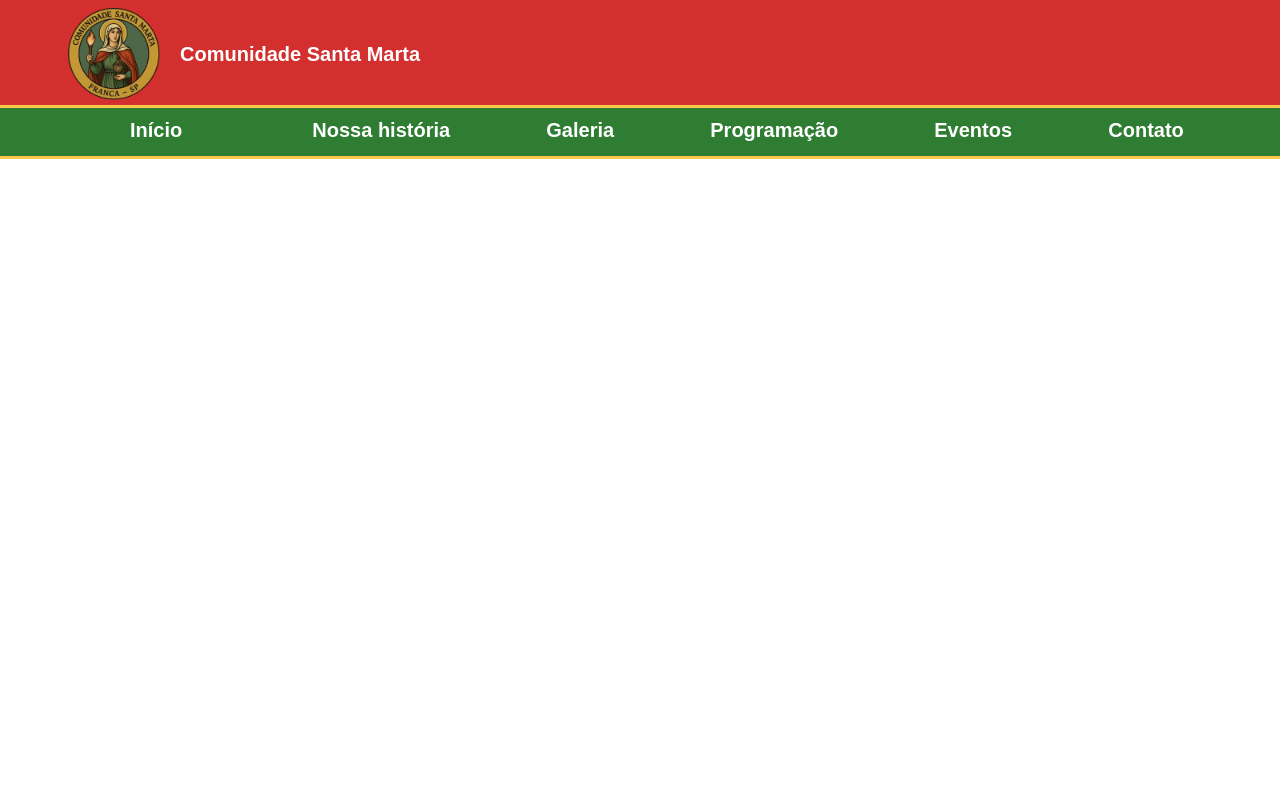
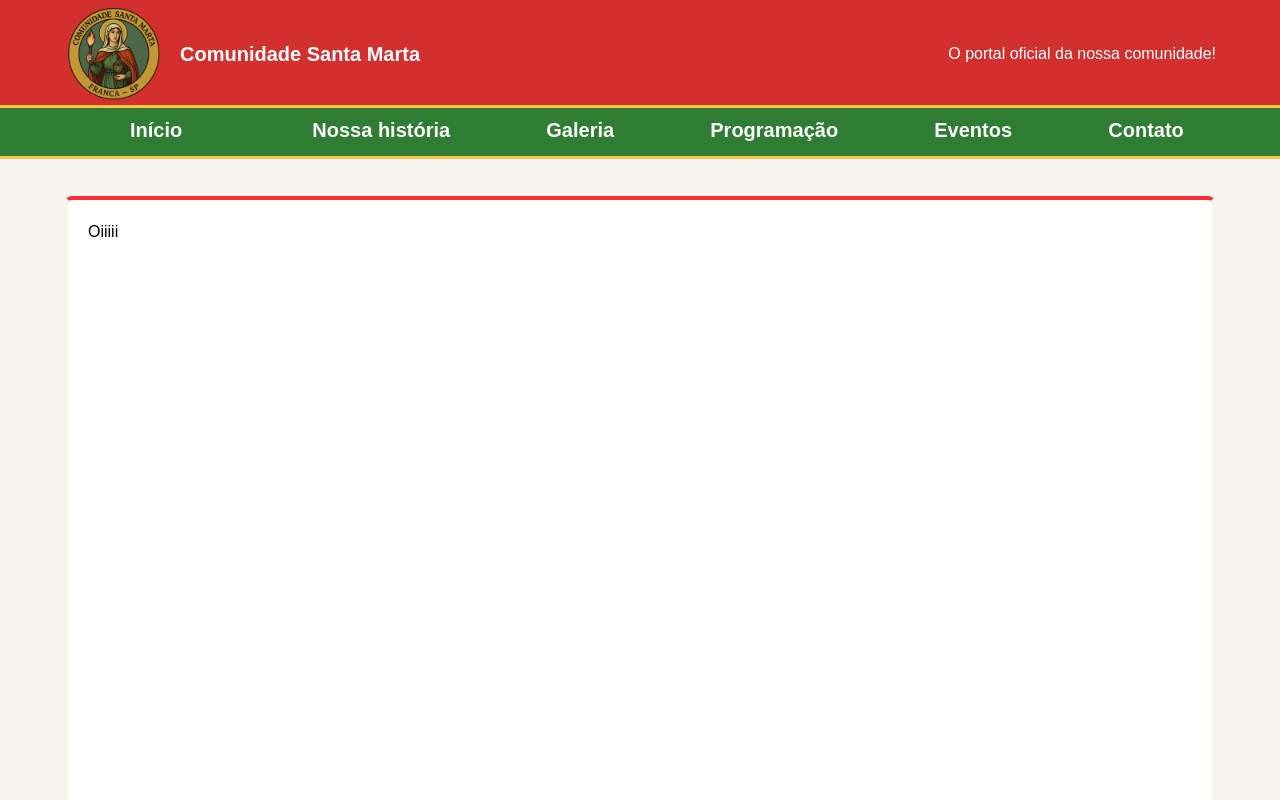
Before and after one commit to JoaoVictorCRP/cardapio-junino-santa-marta, a Next.js app in the folder comunidade-santa-marta/: page / in a window 1280 px wide. Shown: the top 800 px of the page. Built offline with nearby package versions, Linux system fonts and the light colour scheme.

Commit message:
feat | componente section e cores das bordas

```diff
--- a/comunidade-santa-marta/app/components/Header.js
+++ b/comunidade-santa-marta/app/components/Header.js
@@ -3,7 +3,7 @@ import Image from "next/image";
 export default function Header() {
     return (
         <header className="bg-primary shadow-md pt-1 pb-1 text-black">
-            <div className="max-w-6xl mx-auto flex items-center justify-between text-light">
+            <div className="max-w-6xl mx-auto flex items-center justify-between text-white">
                 <div className="flex items-center space-x-4">
                     <Image
                         src="/logo.png"
@@ -13,6 +13,10 @@ export default function Header() {
                     />
                     <h1 className="text-xl font-bold">Comunidade Santa Marta</h1>
                 </div>
+
+                <div>
+                    <h3>O portal oficial da nossa comunidade!</h3>
+                </div>
             </div>
         </header>
     )
--- /dev/null
+++ b/comunidade-santa-marta/app/components/Section.js
@@ -0,0 +1,9 @@
+export default function Section(props){
+    return (
+        <div className="flex items-center justify-center">
+            <section className="mt-10 rounded-lg bg-white h-screen w-6xl text-black p-5 border-4 border-t-red-500 border-b-green-500 border-l-smooth border-r-smooth">
+                {props.children}
+            </section>
+        </div>
+    )
+}
--- a/comunidade-santa-marta/app/globals.css
+++ b/comunidade-santa-marta/app/globals.css
@@ -9,7 +9,6 @@
   --color-secondary: #2e7d32;   /* Verde escuro */
   --color-accent: #f9c846;      /* Amarelo suave para contraste */
   --color-pale: #333;           /* Cinza escuro para texto */
-  --color-light: #ffffff;       /* Branco para textos sobre fundos escuros */
   --color-smooth: #f8f5f0;          /* Tom claro para o fundo */
   --border-radius: 8px;
   --box-shadow: 0 4px 8px rgba(0, 0, 0, 0.1);
@@ -31,7 +30,7 @@
 /*}*/
 
 body {
-  background: var(--light-color);
+  background: var(--color-smooth);
   color: var(--foreground);
   font-family: Arial, Helvetica, sans-serif;
 }
--- a/comunidade-santa-marta/app/page.js
+++ b/comunidade-santa-marta/app/page.js
@@ -1,11 +1,15 @@
 import Header from "./components/Header";
 import Navbar from "@/app/components/Navbar";
+import Section from "@/app/components/Section";
 
 export default function Home() {
   return (
     <div>
       <Header/>
       <Navbar/>
+      <Section>
+          <p>Oiiiii</p>
+      </Section>
     </div>
   );
 }
```
